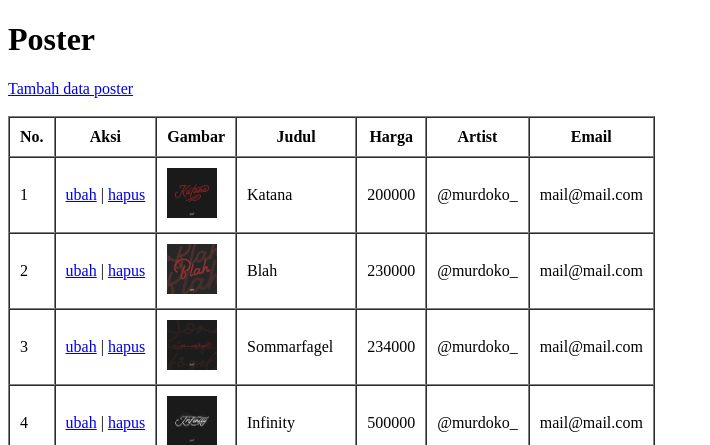
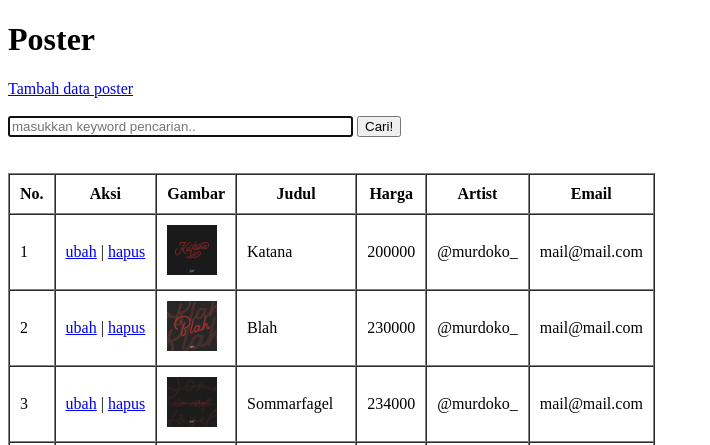
Before and after one commit to gmurdoko/student-code, a PHP site: page / in a window 1280 px wide. Shown: the top 445 px of the page, without its empty margins (0-710 px from the left). Run offline with PHP 8.4, Linux system fonts and the light colour scheme; data comes from the database, SQL or seed files in the repository.

Commit message:
menambahkan fitur pencarian

```diff
--- a/php-dasar/pertemuan12/functions.php
+++ b/php-dasar/pertemuan12/functions.php
@@ -64,4 +64,17 @@ function ubah($data){
 
 }
 
+
+function cari($keyword){
+
+    $query = "SELECT * FROM posters WHERE
+            title LIKE '%$keyword%' OR
+            artist LIKE '%$keyword%'
+    ";
+
+    return query($query);
+
+
+}
+
 ?>
--- a/php-dasar/pertemuan12/index.php
+++ b/php-dasar/pertemuan12/index.php
@@ -1,6 +1,11 @@
 <?php
 require 'functions.php';
+
 $posters = query("SELECT * FROM posters");
+
+if ( isset($_POST["cari"]) ) {
+    $posters = cari($_POST["keyword"]);
+}
 ?>
 
 <!DOCTYPE html>
@@ -15,6 +20,14 @@ $posters = query("SELECT * FROM posters");
     <a href="tambah.php">Tambah data poster</a>
     <br>
     <br>
+
+    <form action="" method="post">
+        <input type="text" name="keyword" size="40" id="" autofocus placeholder="masukkan keyword pencarian.." autocomplete="off">
+        <button type="submit" name="cari">Cari!</button>
+    </form>
+    <br>
+    <br>
+
     <table border= "1" cellpadding= "10" cellspacing= "0">
     <tr>
         <th>No.</th>
```
